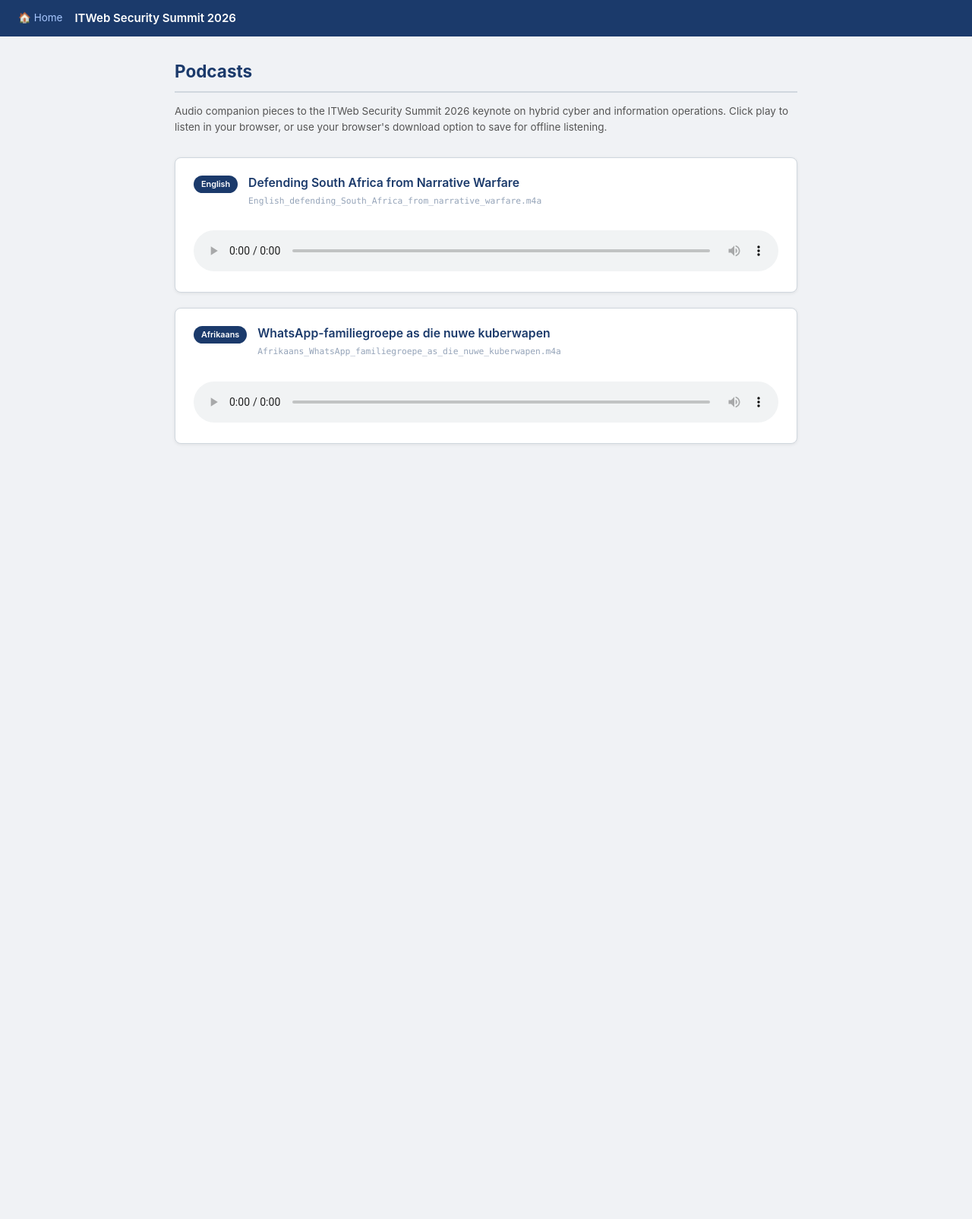
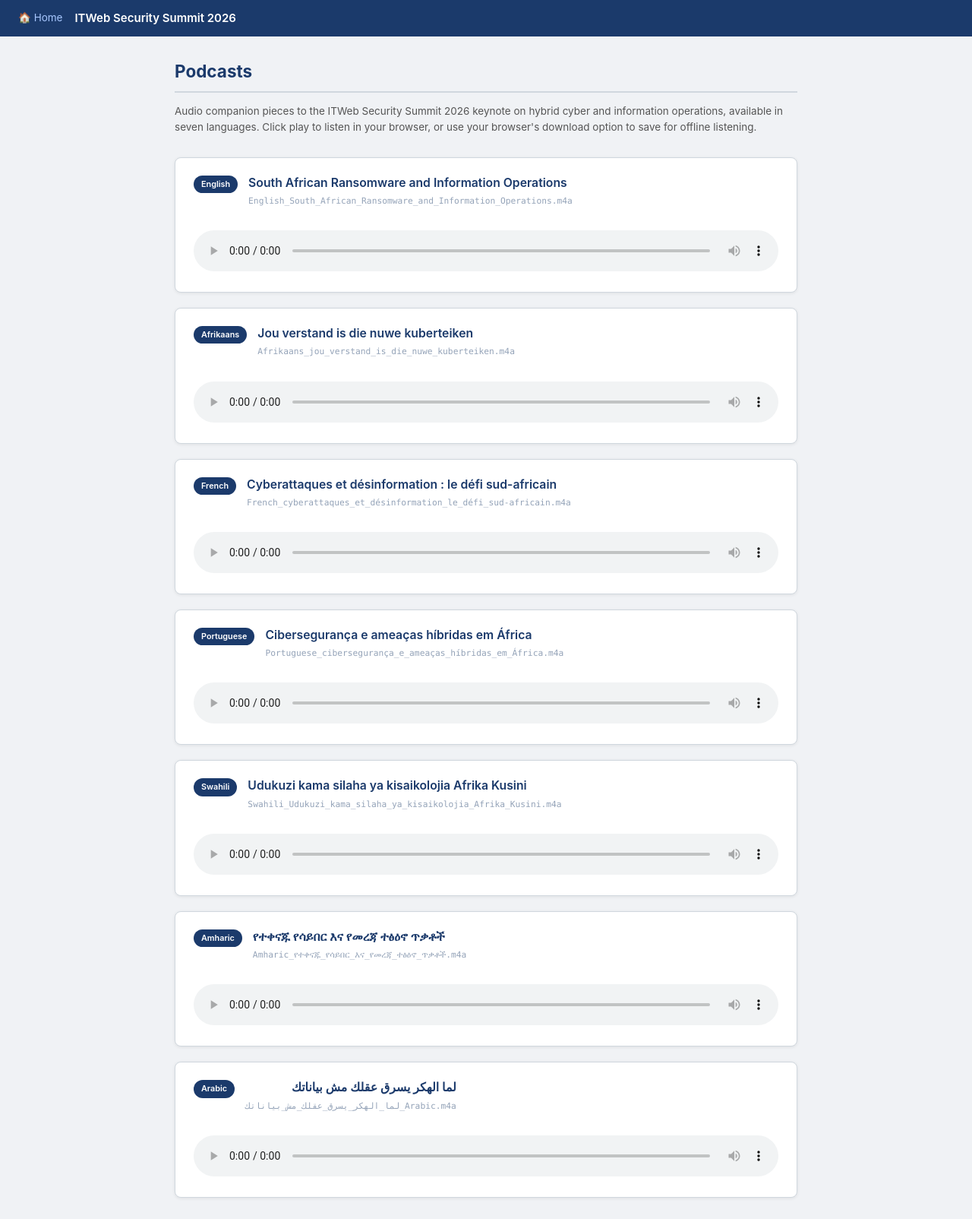
Before and after one commit to scampb06/ITWeb, a Jekyll site: the page analysis/podcasts.html, which Jekyll copies as it is, in a window 1280 px wide. Shown: the whole page at 76% size. Built offline with Jekyll 4.4.1, drawn with Linux system fonts in a browser that asks for light colours; before the commit the page ends 900 px from its top, so only the background shows below that.

Commit message:
added several language podcasts

```diff
--- a/analysis/podcasts.html
+++ b/analysis/podcasts.html
@@ -95,6 +92,7 @@
       color: #94a3b8;
       margin-top: 3px;
       font-family: "SFMono-Regular", Consolas, monospace;
+      word-break: break-all;
     }
 
     audio {
@@ -120,34 +117,109 @@
 
 <main class="main-content">
   <h1>Podcasts</h1>
-  <p class="subtitle">Audio companion pieces to the ITWeb Security Summit 2026 keynote on hybrid cyber and information operations. Click play to listen in your browser, or use your browser's download option to save for offline listening.</p>
+  <p class="subtitle">Audio companion pieces to the ITWeb Security Summit 2026 keynote on hybrid cyber and information operations, available in seven languages. Click play to listen in your browser, or use your browser's download option to save for offline listening.</p>
 
-  <!-- ── English ── -->
+  <!-- English -->
   <div class="podcast-card">
     <div class="card-header">
       <span class="lang-badge">English</span>
       <div>
-        <p class="card-title">Defending South Africa from Narrative Warfare</p>
-        <p class="card-filename">English_defending_South_Africa_from_narrative_warfare.m4a</p>
+        <p class="card-title">South African Ransomware and Information Operations</p>
+        <p class="card-filename">English_South_African_Ransomware_and_Information_Operations.m4a</p>
       </div>
     </div>
     <audio controls preload="metadata">
-      <source src="podcasts/English_defending_South_Africa_from_narrative_warfare.m4a" type="audio/mp4">
+      <source src="podcasts/English_South_African_Ransomware_and_Information_Operations.m4a" type="audio/mp4">
       Your browser does not support the audio element.
     </audio>
   </div>
 
-  <!-- ── Afrikaans ── -->
+  <!-- Afrikaans -->
   <div class="podcast-card">
     <div class="card-header">
       <span class="lang-badge">Afrikaans</span>
       <div>
-        <p class="card-title">WhatsApp-familiegroepe as die nuwe kuberwapen</p>
-        <p class="card-filename">Afrikaans_WhatsApp_familiegroepe_as_die_nuwe_kuberwapen.m4a</p>
+        <p class="card-title">Jou verstand is die nuwe kuberteiken</p>
+        <p class="card-filename">Afrikaans_jou_verstand_is_die_nuwe_kuberteiken.m4a</p>
       </div>
     </div>
     <audio controls preload="metadata">
-      <source src="podcasts/Afrikaans_WhatsApp_familiegroepe_as_die_nuwe_kuberwapen.m4a" type="audio/mp4">
+      <source src="podcasts/Afrikaans_jou_verstand_is_die_nuwe_kuberteiken.m4a" type="audio/mp4">
+      Your browser does not support the audio element.
+    </audio>
+  </div>
+
+  <!-- French -->
+  <div class="podcast-card">
+    <div class="card-header">
+      <span class="lang-badge">French</span>
+      <div>
+        <p class="card-title">Cyberattaques et désinformation : le défi sud-africain</p>
+        <p class="card-filename">French_cyberattaques_et_désinformation_le_défi_sud-africain.m4a</p>
+      </div>
+    </div>
+    <audio controls preload="metadata">
+      <source src="podcasts/French_cyberattaques_et_désinformation_le_défi_sud-africain.m4a" type="audio/mp4">
+      Your browser does not support the audio element.
+    </audio>
+  </div>
+
+  <!-- Portuguese -->
+  <div class="podcast-card">
+    <div class="card-header">
+      <span class="lang-badge">Portuguese</span>
+      <div>
+        <p class="card-title">Cibersegurança e ameaças híbridas em África</p>
+        <p class="card-filename">Portuguese_cibersegurança_e_ameaças_híbridas_em_África.m4a</p>
+      </div>
+    </div>
+    <audio controls preload="metadata">
+      <source src="podcasts/Portuguese_cibersegurança_e_ameaças_híbridas_em_África.m4a" type="audio/mp4">
+      Your browser does not support the audio element.
+    </audio>
+  </div>
+
+  <!-- Swahili -->
+  <div class="podcast-card">
+    <div class="card-header">
+      <span class="lang-badge">Swahili</span>
+      <div>
+        <p class="card-title">Udukuzi kama silaha ya kisaikolojia Afrika Kusini</p>
+        <p class="card-filename">Swahili_Udukuzi_kama_silaha_ya_kisaikolojia_Afrika_Kusini.m4a</p>
+      </div>
+    </div>
+    <audio controls preload="metadata">
+      <source src="podcasts/Swahili_Udukuzi_kama_silaha_ya_kisaikolojia_Afrika_Kusini.m4a" type="audio/mp4">
+      Your browser does not support the audio element.
+    </audio>
+  </div>
+
+  <!-- Amharic -->
+  <div class="podcast-card">
+    <div class="card-header">
+      <span class="lang-badge">Amharic</span>
+      <div>
+        <p class="card-title" lang="am">የተቀናጁ የሳይበር እና የመረጃ ተፅዕኖ ጥቃቶች</p>
+        <p class="card-filename">Amharic_የተቀናጁ_የሳይበር_እና_የመረጃ_ተፅዕኖ_ጥቃቶች.m4a</p>
+      </div>
+    </div>
+    <audio controls preload="metadata">
+      <source src="podcasts/Amharic_የተቀናጁ_የሳይበር_እና_የመረጃ_ተፅዕኖ_ጥቃቶች.m4a" type="audio/mp4">
+      Your browser does not support the audio element.
+    </audio>
+  </div>
+
+  <!-- Arabic (RTL) -->
+  <div class="podcast-card">
+    <div class="card-header">
+      <span class="lang-badge">Arabic</span>
+      <div>
+        <p class="card-title" lang="ar" dir="rtl" style="text-align:right;">لما الهكر يسرق عقلك مش بياناتك</p>
+        <p class="card-filename">لما_الهكر_يسرق_عقلك_مش_بياناتك_Arabic.m4a</p>
+      </div>
+    </div>
+    <audio controls preload="metadata">
+      <source src="podcasts/لما_الهكر_يسرق_عقلك_مش_بياناتك_Arabic.m4a" type="audio/mp4">
       Your browser does not support the audio element.
     </audio>
   </div>
```
Also changed, not shown: other parts of analysis/podcasts.html (+0 -4 lines), index.md (+1 -1 lines), 7 other files.
